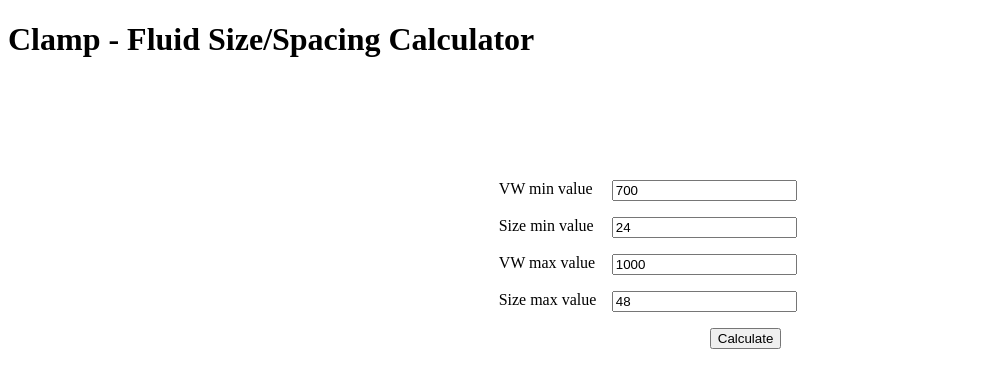
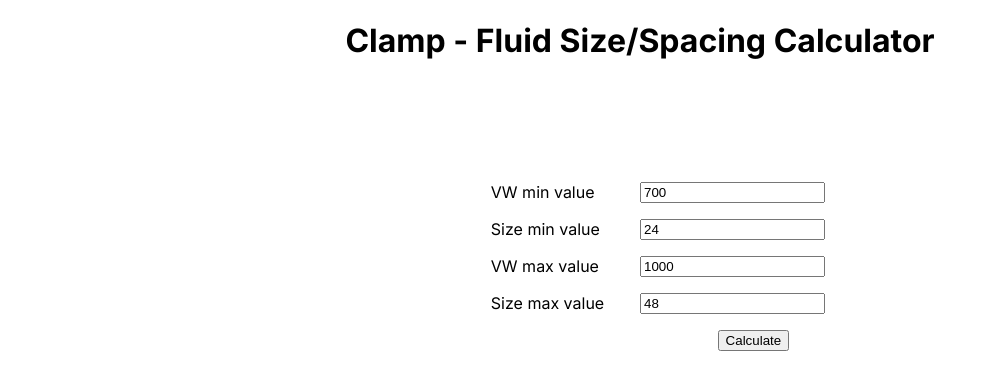
Before and after one commit to rajuplayground/clamp-fluid-calculator, a website built with Vite: page code/src/index.html in a window 1280 px wide. Shown: the whole page, without its empty margins (0-988 px from the left). Built offline with nearby package versions, Linux system fonts and the light colour scheme.

Commit message:
added fonts and fixed ui issues

```diff
--- a/code/src/index.html
+++ b/code/src/index.html
@@ -5,12 +5,15 @@
     <meta charset="UTF-8" />
     <meta name="viewport" content="width=device-width, initial-scale=1.0" />
     <title>Vite App</title>
+    <link rel="preconnect" href="https://fonts.googleapis.com">
+    <link rel="preconnect" href="https://fonts.gstatic.com" crossorigin>
+    <link href="https://fonts.googleapis.com/css2?family=Inter:wght@400;700&display=swap" rel="stylesheet">
     <link rel="stylesheet" href="style.css">
     <script type="module" defer src="main.js"></script>
 </head>
 
 <body>
-    <h1>Clamp - Fluid Size/Spacing Calculator</h1>
+    <h1 class="main-heading">Clamp - Fluid Size/Spacing Calculator</h1>
     <div class="wrapper">
         <form id="input-form" class="input-values">
             <label for="vw-min">
@@ -32,7 +35,7 @@
             <button type="submit" id="calculate-btn">Calculate</button>
         </form>
         <div>
-            <p id="clamp-vals"></p>
+            <p class="clamp-result" id="clamp-vals"></p>
         </div>
     </div>
 </body>
--- a/code/src/style.css
+++ b/code/src/style.css
@@ -1,3 +1,9 @@
+:root {
+    font-family: 'Inter', sans-serif;
+}
+.main-heading {
+    text-align: center;
+}
 .wrapper {
     display: grid;
     place-content: center;
@@ -13,9 +19,14 @@
     display: flex;
 }
 .input-values label span {
-    flex: 0 0 40%
+    flex: 0 0 50%
 }
 
 #calculate-btn {
     align-self: flex-end;
 }
+
+.clamp-result {
+    font-size: 1rem;
+    font-weight: bold;
+}
```
